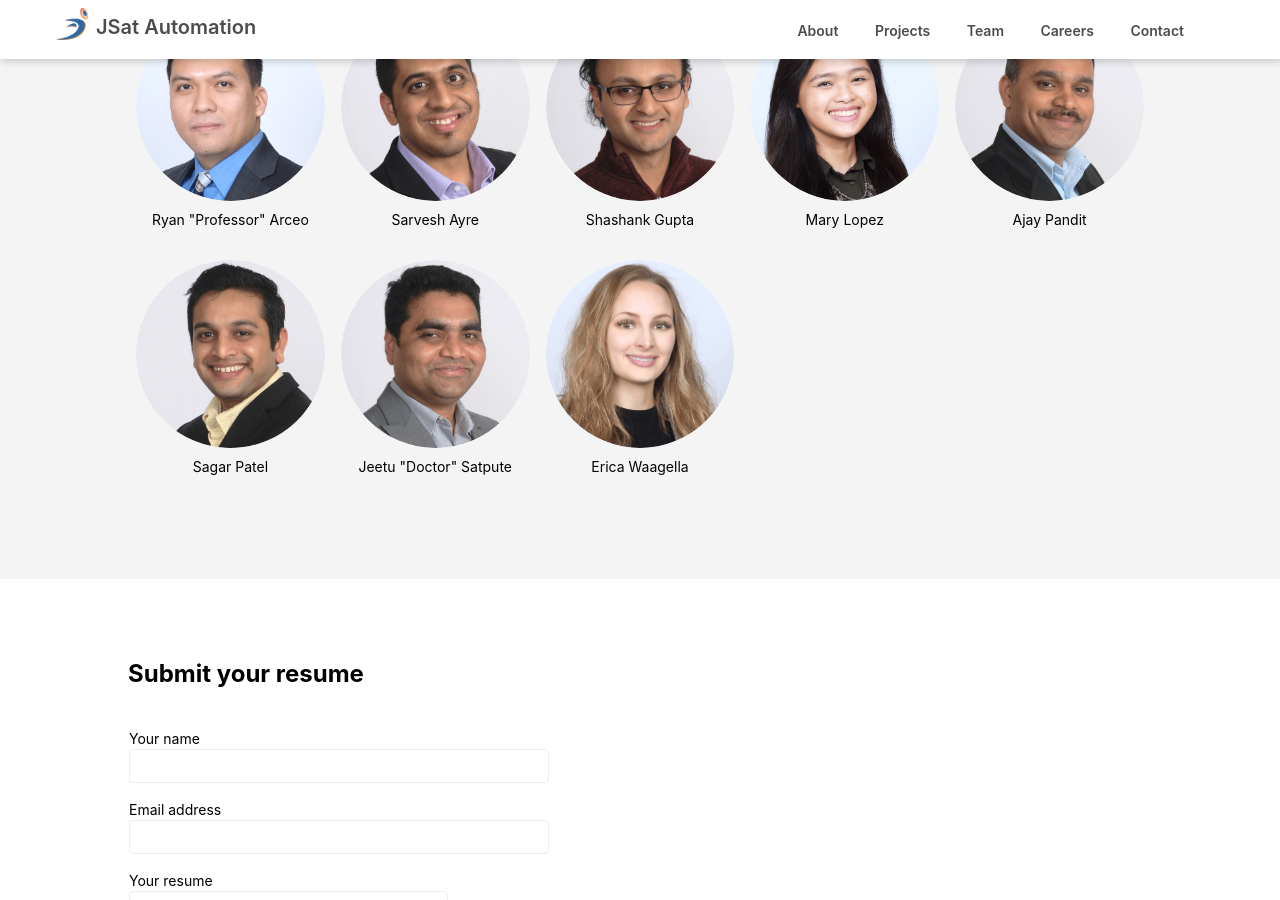
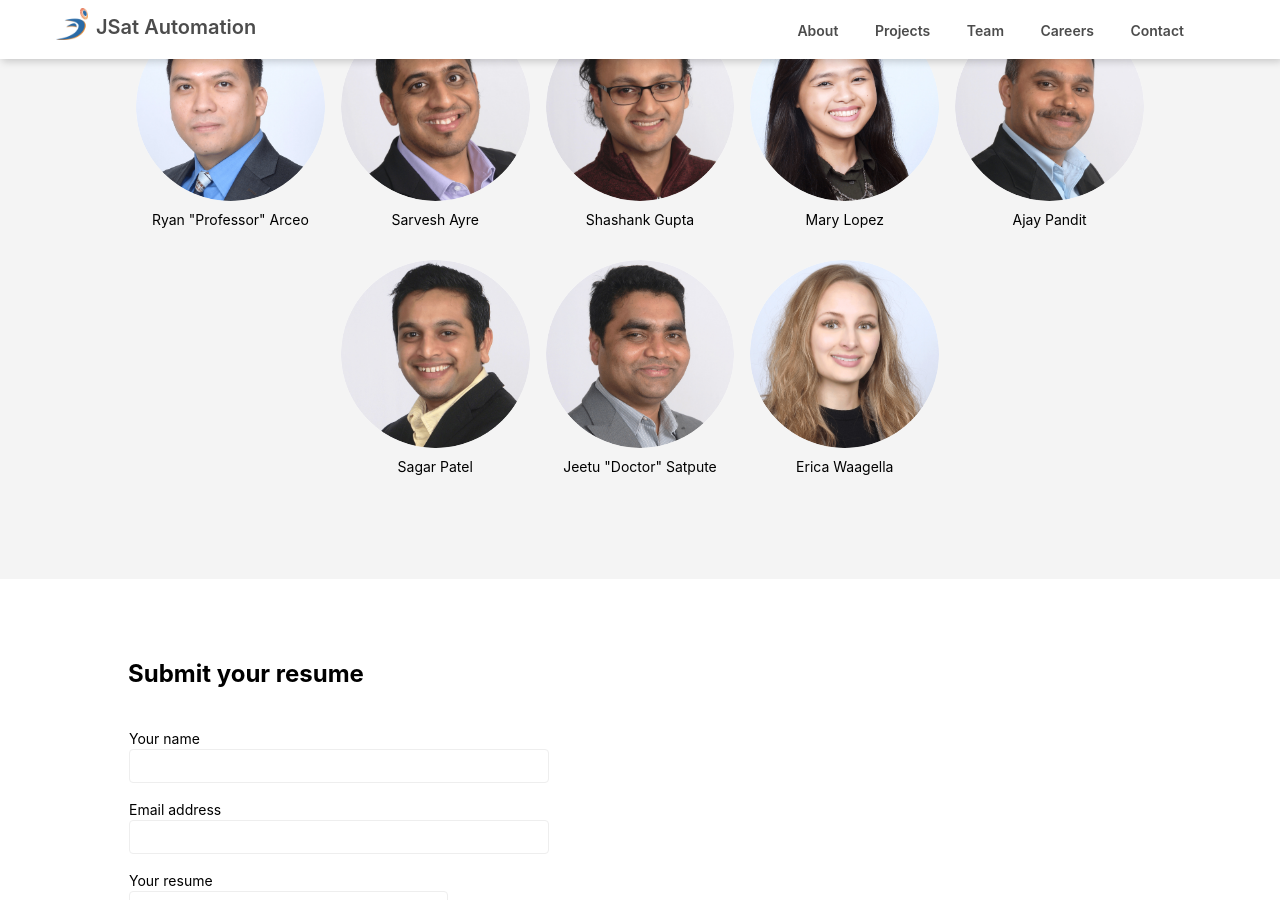
Before and after one commit to jsatautomation/jsatautomation.github.io, a Jekyll site: the page built from index.md, in a window 1280 px wide and 900 px high, scrolled down 5221 px. Built offline with Jekyll 4.4.1, drawn with Linux system fonts in a browser that asks for light colours; nearby versions of some CDN libraries.

Commit message:
center team pictures

```diff
--- a/_layouts/home.html
+++ b/_layouts/home.html
@@ -150,57 +150,57 @@ layout: default
     <a id='team'></a>
     <article class="ph3 ph5-ns pv5">
       <h2 class="mb3 mt0 lh-title">Team</h2>
-      <div class="cf">
-        <div class="fl w-50 w-third-m w-20-l pa2 tc">
+      <div class="flex flex-wrap justify-center">
+        <div class="w-50 w-third-m w-20-l pa2 tc">
           <img src="/assets/img/RyanA.jpg" alt='Ryan "Professor" Arceo' class="w-100 db br-100"/>
           <dl class="mt2 f6 lh-copy">
             <dt class="clip">name</dt>
             <dd class="ml0 black truncate w-100">Ryan <span class="dn dib-l">"Professor"</span> Arceo</dd>
           </dl>
         </div>
-        <div class="fl w-50 w-third-m w-20-l pa2 tc">
+        <div class="w-50 w-third-m w-20-l pa2 tc">
           <img src="/assets/img/SarveshA.jpg" alt="Sarvesh Ayre" class="w-100 db br-100"/>
           <dl class="mt2 f6 lh-copy">
             <dt class="clip">name</dt>
             <dd class="ml0 black truncate w-100">Sarvesh Ayre</dd>
           </dl>
         </div>
-        <div class="fl w-50 w-third-m w-20-l pa2 tc">
+        <div class="w-50 w-third-m w-20-l pa2 tc">
           <img src="/assets/img/ShashankG.jpg" alt="Shashank Gupta" class="w-100 db br-100"/>
           <dl class="mt2 f6 lh-copy">
             <dt class="clip">name</dt>
             <dd class="ml0 black truncate w-100">Shashank Gupta</dd>
           </dl>
         </div>
-        <div class="fl w-50 w-third-m w-20-l pa2 tc">
+        <div class="w-50 w-third-m w-20-l pa2 tc">
           <img src="/assets/img/MaryL.jpg" alt="Mary Lopez" class="w-100 db br-100"/>
           <dl class="mt2 f6 lh-copy">
             <dt class="clip">name</dt>
             <dd class="ml0 black truncate w-100">Mary Lopez</dd>
           </dl>
         </div>
-        <div class="fl w-50 w-third-m w-20-l pa2 tc">
+        <div class="w-50 w-third-m w-20-l pa2 tc">
           <img src="/assets/img/AjayP.jpg" alt="Ajay Pandit" class="w-100 db br-100"/>
           <dl class="mt2 f6 lh-copy">
             <dt class="clip">name</dt>
             <dd class="ml0 black truncate w-100">Ajay Pandit</dd>
           </dl>
         </div>
-        <div class="fl w-50 w-third-m w-20-l pa2 tc">
+        <div class="w-50 w-third-m w-20-l pa2 tc">
           <img src="/assets/img/SagarP.jpg" alt="Sagar Patel" class="w-100 db br-100"/>
           <dl class="mt2 f6 lh-copy">
             <dt class="clip">name</dt>
             <dd class="ml0 black truncate w-100">Sagar Patel</dd>
           </dl>
         </div>
-        <div class="fl w-50 w-third-m w-20-l pa2 tc">
+        <div class="w-50 w-third-m w-20-l pa2 tc">
           <img src="/assets/img/JeetuS.jpg" alt='Jeetu "Doctor" Satpute' class="w-100 db br-100"/>
           <dl class="mt2 f6 lh-copy">
             <dt class="clip">name</dt>
             <dd class="ml0 black truncate w-100">Jeetu <span class="dn dib-l">"Doctor"</span> Satpute</dd>
           </dl>
         </div>
-        <div class="fl w-50 w-third-m w-20-l pa2 tc">
+        <div class="w-50 w-third-m w-20-l pa2 tc">
           <img src="/assets/img/EricaW.jpg" alt="Erica Waagella" class="w-100 db br-100"/>
           <dl class="mt2 f6 lh-copy">
             <dt class="clip">name</dt>
```
